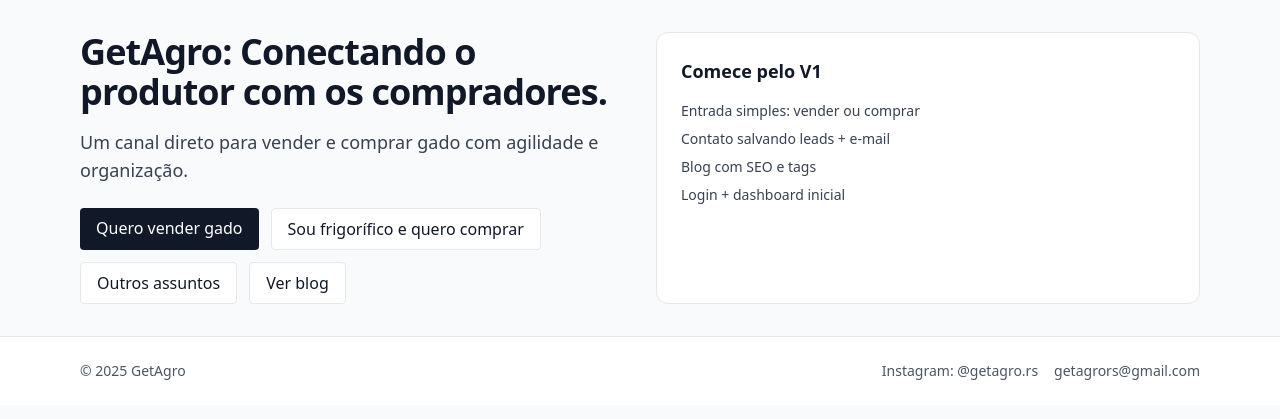
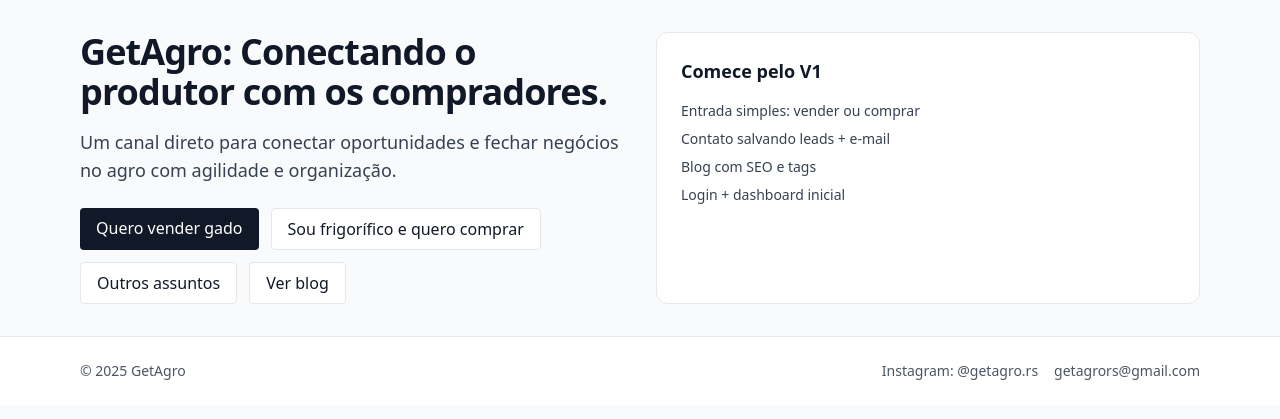
Before and after one commit to douglasherzog/getagro-site, a Django app: page / in a window 1280 px wide. Shown: the part 65-484 px from the top of the page. Run offline with Django 5.2, Linux system fonts and the light colour scheme; some libraries are stand-ins or nearby versions.

Commit message:
Copy: frase mais abrangente do agro na home

```diff
--- a/core/templates/core/home.html
+++ b/core/templates/core/home.html
@@ -6,7 +6,7 @@
   <div class="grid gap-8 md:grid-cols-2">
     <div>
       <h1 class="text-4xl font-semibold tracking-tight">GetAgro: Conectando o produtor com os compradores.</h1>
-      <p class="mt-4 text-lg text-gray-700">Um canal direto para vender e comprar gado com agilidade e organização.</p>
+      <p class="mt-4 text-lg text-gray-700">Um canal direto para conectar oportunidades e fechar negócios no agro com agilidade e organização.</p>
 
       <div class="mt-6 flex flex-wrap gap-3">
         <a class="rounded bg-gray-900 px-4 py-2 text-white" href="/vender/">Quero vender gado</a>
```
